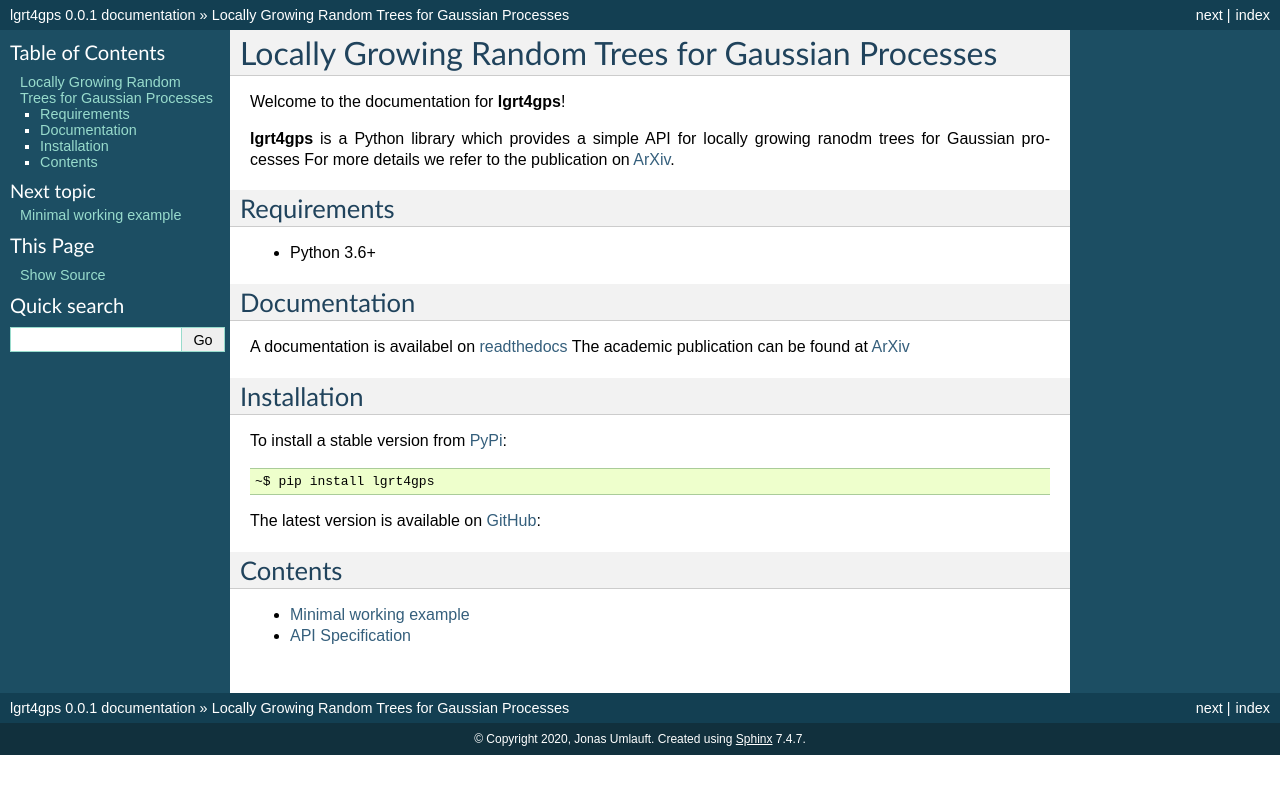
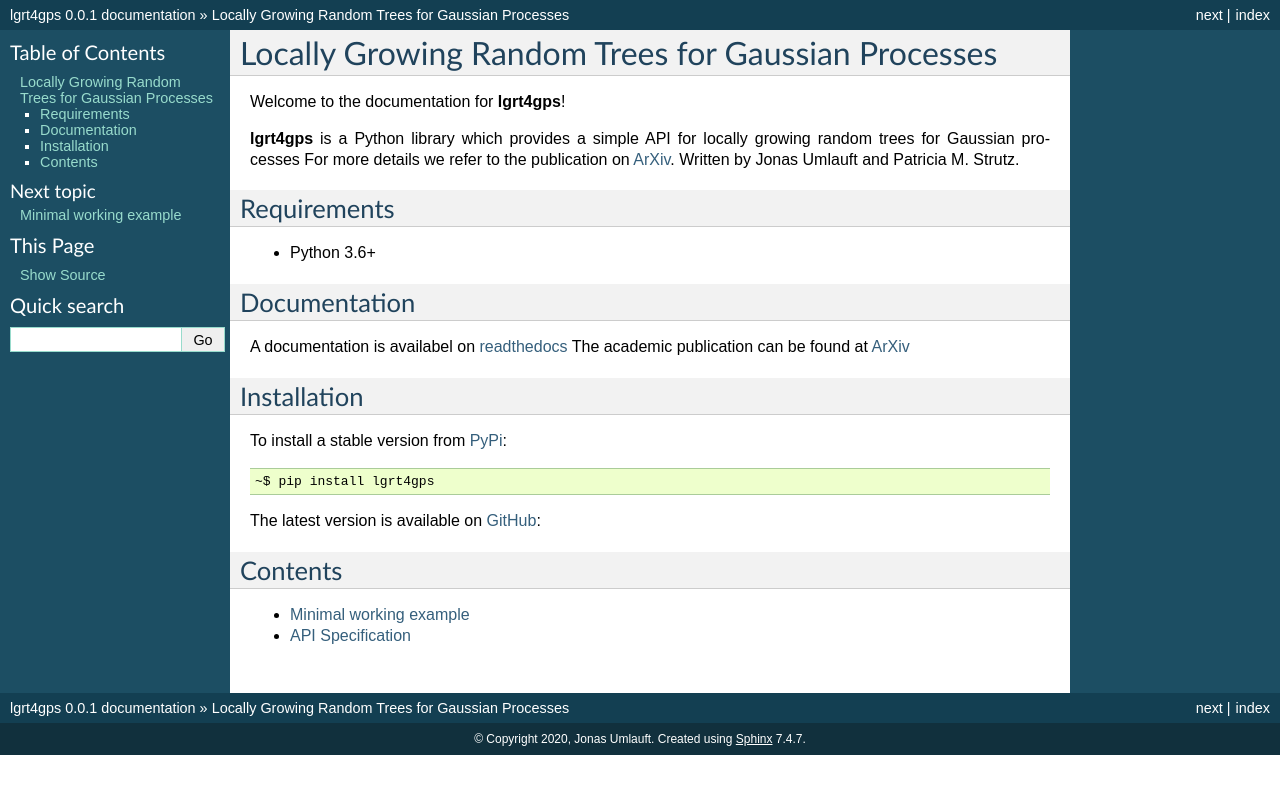
Before and after one commit to jumlauft/LGRT4GPs, a Sphinx documentation site: the page built from docs/source/index.rst, in a window 1280 px wide. Shown: the top 794 px of the page. Built offline with Sphinx 7.4.7, drawn with Linux system fonts in a browser that asks for light colours.

Commit message:
Update index.rst

```diff
--- a/docs/source/index.rst
+++ b/docs/source/index.rst
@@ -4,8 +4,9 @@ Locally Growing Random Trees for Gaussian Processes
 Welcome to the documentation for **lgrt4gps**!
 
 **lgrt4gps** is a Python library which provides a simple API for
-locally growing ranodm trees for Gaussian processes
+locally growing random trees for Gaussian processes
 For more details we refer to the publication on ArXiv_.
+Written by Jonas Umlauft and Patricia M. Strutz.
 
 Requirements
 ============
```
